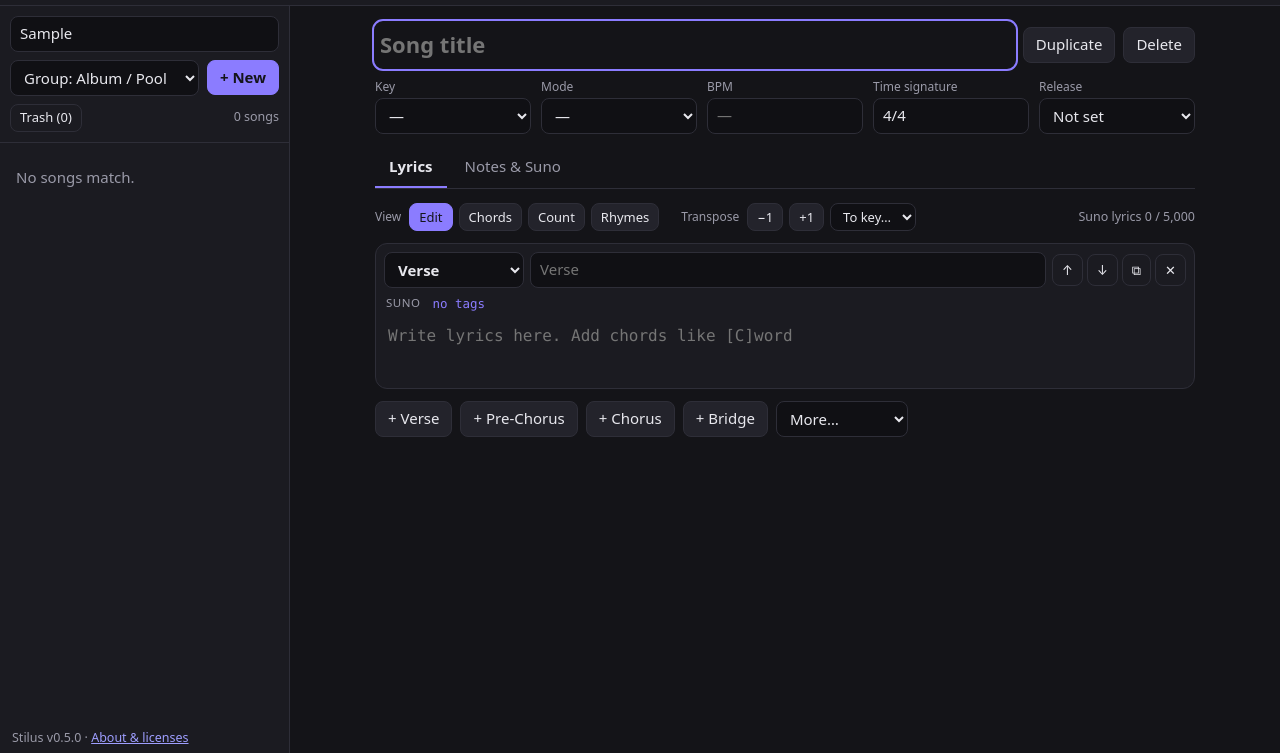
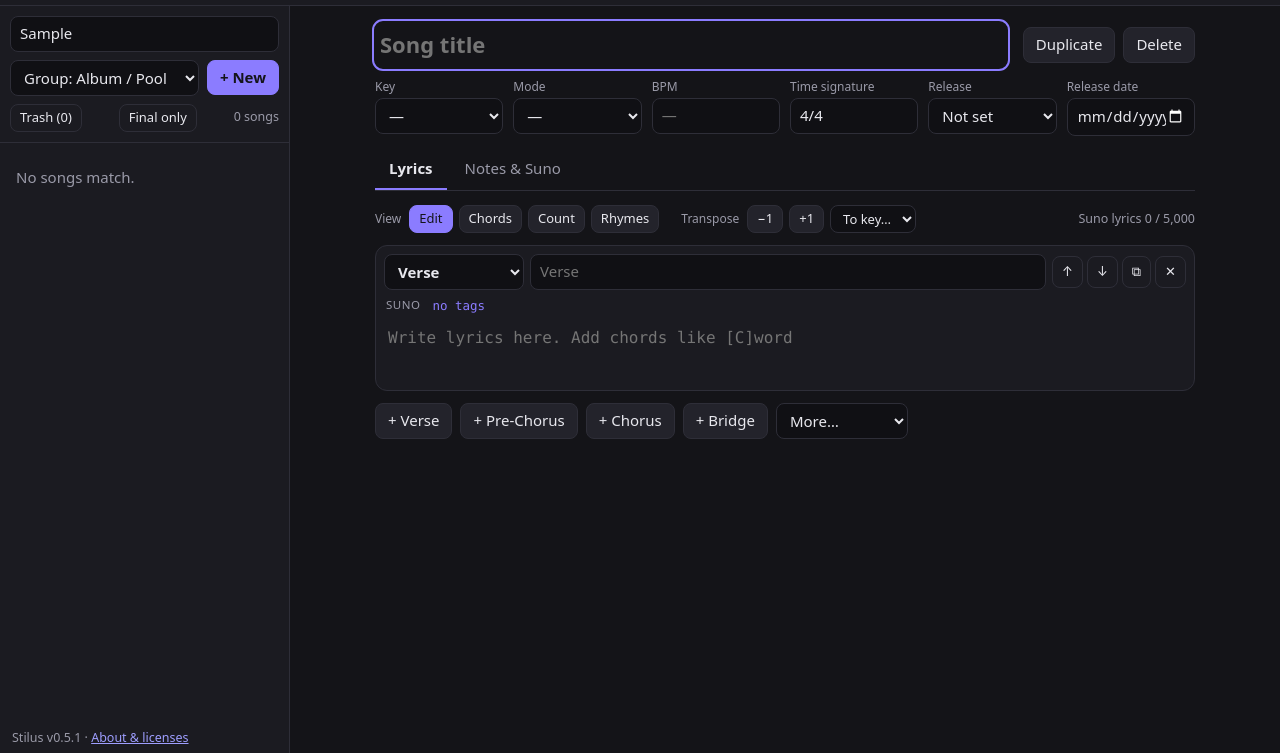
Before and after one commit to andromedajolan/lyric-writer, a plain HTML site: page index.html in a window 1280 px wide. Both pictures are taken after typing "Sample" into the empty fields and a click on the button "+ New song". Shown: the part 47-800 px from the top of the page. Drawn offline with Linux system fonts and the light colour scheme.

Commit message:
Stilus 0.5.1: release date and Final badge/filter, docs (all but sw.js)
Co-Authored-By: Claude Sonnet 5.5 <noreply@anthropic.com>
Claude-Session: https://claude.ai/code/session_018qrEnT6QGshvViNZjppEUe

```diff
--- a/css/app.css
+++ b/css/app.css
@@ -292,3 +292,7 @@ dialog.data-dlg { width: min(560px, 94vw); max-height: 90vh; overflow: auto; }
 @media (max-width: 520px) { #btn-data { font-size: 0; } #btn-data::before { content: '⇅'; font-size: 16px; } }
 .chk input { width: auto; min-height: 0; height: auto; flex: none; margin: 0; }
 .chk { white-space: nowrap; }
+
+/* Release date / Final badge */
+.final-badge { display: inline-block; margin-left: 8px; padding: 0 7px; border-radius: 999px; font-size: 11px; font-weight: 700; line-height: 18px; vertical-align: middle; background: color-mix(in srgb, var(--accent) 25%, transparent); color: var(--accent); border: 1px solid var(--accent); }
+.title-row .final-badge { margin: 0; align-self: center; }
--- a/index.html
+++ b/index.html
@@ -44,6 +44,7 @@
       </div>
       <div class="lib-row">
         <button id="btn-trash" class="btn small ghost" aria-pressed="false">Trash</button>
+        <button id="btn-final" class="btn small ghost" aria-pressed="false" title="Show only songs with a release date">Final only</button>
         <span id="lib-count" class="muted small"></span>
       </div>
     </div>
--- a/js/app.js
+++ b/js/app.js
@@ -1,6 +1,6 @@
 import {
   SECTION_TYPES, QUICK_ADD, KEYS, MODES, TIME_SIGS, RELEASE_TYPES,
-  newSong, newSection, normalizeSong, uid, autoLabels, songTitle, keyLine, searchText, groupKey,
+  newSong, newSection, normalizeSong, uid, autoLabels, songTitle, keyLine, searchText, groupKey, validDate,
 } from './model.js';
 import * as db from './db.js';
 import { h, $, toast, confirmDialog, autosize, fmtTime } from './dom.js';
@@ -16,7 +16,7 @@ import {
   syncStyle, taggedLyrics, parseTagInput, usedTags, isInstrumentTag, instrumentWarning, LIMITS, fmtCount,
 } from './suno.js';
 
-const APP_VERSION = '0.5.0'; // keep in sync with sw.js
+const APP_VERSION = '0.5.1'; // keep in sync with sw.js
 const PENDING_KEY = 'lyricwriter.pending';
 const LAST_KEY = 'lyricwriter.last';
 const GROUP_KEY = 'lyricwriter.groupBy';
@@ -31,6 +31,7 @@ const state = {
   showTrash: false,
   search: '',
   groupBy: 'release',
+  finalOnly: false,
   view: 'edit', // lyrics tab: 'edit' (plain text with [C] brackets), 'chart' (chips over words) or 'count' (syllables + rhyme scheme)
 };
 
@@ -122,6 +123,8 @@ window.addEventListener('keydown', (e) => {
 let libTimer = null;
 const refreshLibrarySoon = () => { clearTimeout(libTimer); libTimer = setTimeout(renderLibrary, 150); };
 
+const finalBadge = (date) => h('span', { class: 'final-badge', title: 'Release date ' + date }, 'Final');
+
 function renderLibrary() {
   const list = $('#song-list');
   list.replaceChildren();
@@ -129,8 +132,9 @@ function renderLibrary() {
   const trashCount = all.filter((s) => s.deleted).length;
   $('#btn-trash').textContent = `Trash (${trashCount})`;
   $('#btn-trash').setAttribute('aria-pressed', String(state.showTrash));
+  $('#btn-final').setAttribute('aria-pressed', String(state.finalOnly));
 
-  let songs = all.filter((s) => s.deleted === state.showTrash);
+  let songs = all.filter((s) => s.deleted === state.showTrash && (!state.finalOnly || state.showTrash || s.release.date));
   const terms = state.search.trim().toLowerCase().split(/\s+/).filter(Boolean);
   if (terms.length && !state.showTrash) {
     songs = songs.filter((s) => { const t = searchText(s); return terms.every((w) => t.includes(w)); });
@@ -139,7 +143,7 @@ function renderLibrary() {
 
   if (!songs.length) {
     list.append(h('div', { class: 'empty-note' },
-      state.showTrash ? 'Trash is empty.' : terms.length ? 'No songs match.' : 'No songs yet. Hit + New.'));
+      state.showTrash ? 'Trash is empty.' : state.finalOnly ? 'No final songs yet. Set a release date on a song to mark it Final.' : terms.length ? 'No songs match.' : 'No songs yet. Hit + New.'));
     return;
   }
 
@@ -152,7 +156,7 @@ function renderLibrary() {
     : h('button', {
       class: 'song-item' + (s.id === state.currentId ? ' active' : ''),
       onclick: () => openSong(s.id),
-    }, h('div', { class: 't' }, songTitle(s)), h('div', { class: 's' }, keyLine(s) || ' '));
+    }, h('div', { class: 't' }, songTitle(s), s.release.date ? finalBadge(s.release.date) : null), h('div', { class: 's' }, keyLine(s) || ' '));
 
   if (state.showTrash || state.groupBy === 'az') {
     songs.sort(byTitle).forEach((s) => list.append(item(s)));
@@ -331,6 +335,13 @@ function renderEditor() {
     for (const s of state.songs.values()) if (s.release.type === t && s.release.name.trim()) names.add(s.release.name.trim());
     [...names].sort().forEach((n) => relList.append(h('option', { value: n })));
   };
+  const relDate = h('input', {
+    type: 'date', value: song.release.date, 'aria-label': 'Release date',
+    onchange: (e) => { song.release.date = validDate(e.target.value); syncFinal(); touch(song); refreshLibrarySoon(); },
+  });
+  const finalHead = h('span', {});
+  const syncFinal = () => finalHead.replaceChildren(...(song.release.date ? [finalBadge(song.release.date)] : []));
+  syncFinal();
   const relType = h('select', {
     onchange: (e) => { song.release.type = e.target.value; if (!['album', 'pool'].includes(e.target.value)) song.release.name = ''; relName.value = song.release.name; syncRelease(); touch(song); refreshLibrarySoon(); },
   }, RELEASE_TYPES.map((t) => h('option', { value: t, selected: t === song.release.type }, t === 'none' ? 'Not set' : t[0].toUpperCase() + t.slice(1))));
@@ -343,6 +354,7 @@ function renderEditor() {
     field('Time signature', tsIn),
     field('Release', relType),
     relField,
+    field('Release date', relDate),
     tsList, relList);
 
   const tabsEl = h('div', { class: 'tabs', role: 'tablist' });
@@ -357,7 +369,7 @@ function renderEditor() {
   };
 
   root.append(h('div', { class: 'editor-inner' },
-    h('div', { class: 'title-row' }, titleIn,
+    h('div', { class: 'title-row' }, titleIn, finalHead,
       h('button', { class: 'btn', onclick: duplicateSong, title: 'Make a copy of this song' }, 'Duplicate'),
       h('button', { class: 'btn', onclick: trashSong, title: 'Move this song to Trash' }, 'Delete')),
     meta, tabsEl, body));
@@ -720,6 +732,7 @@ function setupChrome() {
   $('#btn-new').addEventListener('click', createSong);
   $('#btn-history').addEventListener('click', showHistory);
   $('#btn-data').addEventListener('click', async () => { await flush(); showDataDialog({ getSongs: () => [...state.songs.values()], current: cur, addSongs: addImported, applyMerge, appVersion: APP_VERSION }); });
+  $('#btn-final').addEventListener('click', () => { state.finalOnly = !state.finalOnly; renderLibrary(); });
   $('#btn-trash').addEventListener('click', () => { state.showTrash = !state.showTrash; renderLibrary(); });
   $('#search').addEventListener('input', (e) => { state.search = e.target.value; renderLibrary(); });
   const gb = $('#group-by');
--- a/js/model.js
+++ b/js/model.js
@@ -42,7 +42,7 @@ export function newSong(overrides = {}) {
     mode: '',
     bpm: null,
     timeSig: '4/4',
-    release: { type: 'none', name: '' },
+    release: { type: 'none', name: '', date: '' },
     sections: [newSection('Verse')],
     notes: { meaning: '', performance: '' },
     suno: { style: '', exclude: '', voice: '', weirdness: null, styleInfluence: null, audioInfluence: null, audioUploaded: false },
@@ -51,6 +51,14 @@ export function newSong(overrides = {}) {
     deleted: false,
     ...overrides,
   };
+}
+
+// Optional release date, YYYY-MM-DD, or '' when unset/invalid.
+export function validDate(v) {
+  const t = String(v ?? '').trim();
+  if (!/^\d{4}-\d{2}-\d{2}$/.test(t)) return '';
+  const d = new Date(t + 'T00:00:00Z');
+  return !Number.isNaN(d.getTime()) && d.toISOString().slice(0, 10) === t ? t : '';
 }
 
 // Fill in missing fields so older/partial data (and future imports) never crash the UI.
@@ -67,6 +75,7 @@ export function normalizeSong(raw) {
   s.release = {
     type: RELEASE_TYPES.includes(s.release?.type) ? s.release.type : 'none',
     name: String(s.release?.name ?? ''),
+    date: validDate(s.release?.date),
   };
   s.sections = Array.isArray(s.sections) ? s.sections.map(normalizeSection) : [];
   if (!s.sections.length) s.sections = [newSection('Verse')];
```
Also changed, not shown: 1 other file.
